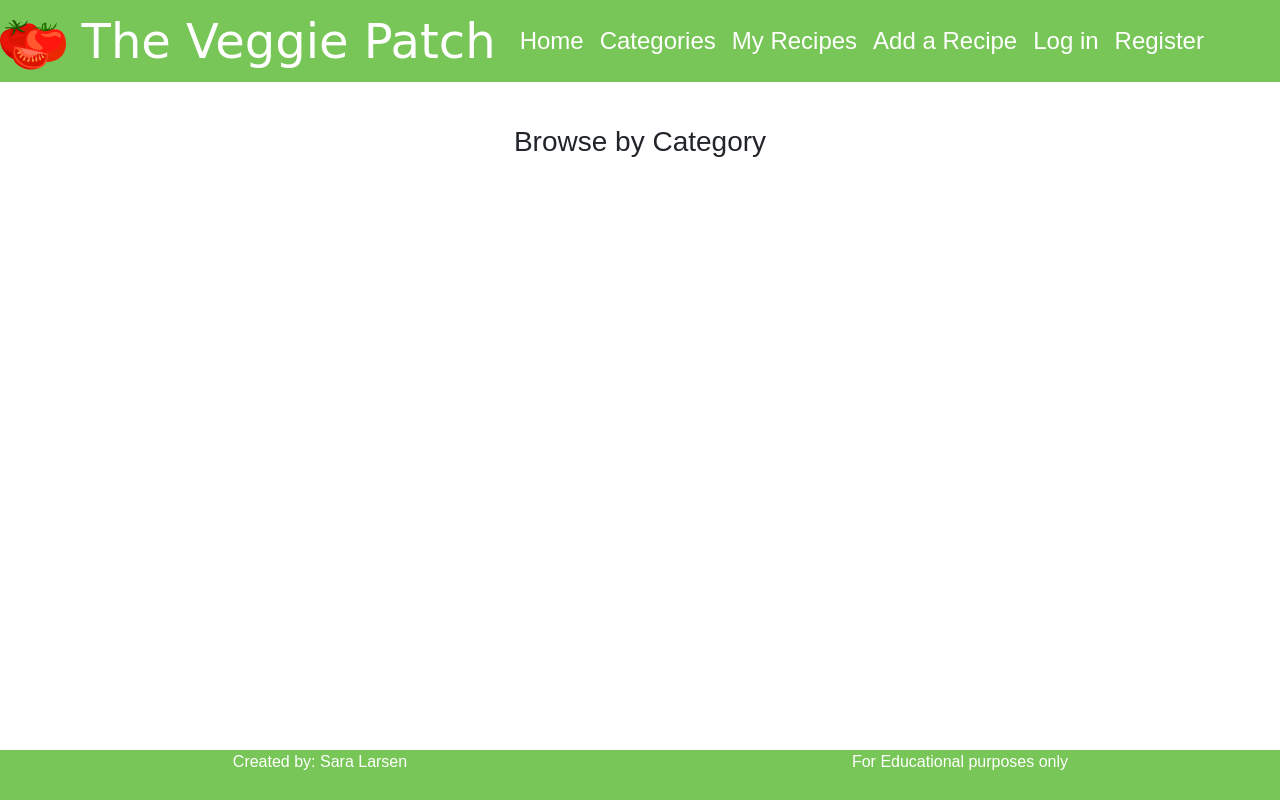
After one commit to Sarani1612/the-veggie-patch, a Flask app: page /mealtypes in a window 1280 px wide. The commit adds this page. Run offline with Flask 2, Linux system fonts and the light colour scheme; data that the repository does not hold is empty; some libraries are stand-ins or nearby versions; some web fonts are replaced.

Commit message:
fixed footer so it stays at the bottom

```diff
--- a/app.py
+++ b/app.py
@@ -13,7 +13,6 @@ app.config["MONGO_URI"] = os.environ.get("MONGO_URI")
 
 mongo = PyMongo(app)
 
-
 @app.route('/')
 @app.route('/index')
 def index():
@@ -26,6 +25,11 @@ def view_recipe(recipe_id):
     return render_template('viewrecipe.html', recipe=current_recipe)
 
 
+@app.route('/mealtypes')
+def mealtypes():
+    return render_template('mealtypes.html', mealtypes=mongo.db.mealtypes.find())
+
+
 if __name__ == '__main__':
     app.run(host=os.environ.get('IP'),
             port=int(os.environ.get('PORT')),
--- a/static/css/style.css
+++ b/static/css/style.css
@@ -4,6 +4,10 @@
 
 body{
     font-family: 'Cambay', sans-serif;
+    display: flex;
+    flex-direction: column;
+    min-height: 100vh;
+    text-align: center;
 }
 
 
@@ -27,6 +31,11 @@ body{
     color:rgb(255, 255, 255);
 }
 
+.main-content {
+    margin-top: 125px;
+    flex: 1;
+}
+
 /* Landing-page */
 .landing-page {
     background-image: url('../images/vegetables.jpg');
@@ -38,32 +47,25 @@ body{
     position: relative;
     height: 67vh;
     color: rgb(255, 255, 255);
-    text-align: center;
 }
 
 h1 {
     font-family: 'Just Another Hand', cursive;
     font-size: 7rem;
-    margin: 100px auto 0;
 }
 
 h2 {
     font-size: 3.5rem;
-    margin: auto;
 }
 
 .recipe-img {
     width: 100%;
-    max-height: 70%;
+    height: 10rem;
     object-fit: cover;
 }
 
 
 /* Recipe View */
-.recipe-title {
-    margin-top: 100px;
-    text-align: center;
-}
 
 .recipe-border {
     border-right: solid rgb(0,0,0,0.25) 1px
--- a/templates/base.html
+++ b/templates/base.html
@@ -16,7 +16,7 @@
 
 <body>
 	<nav class="navbar fixed-top navbar-expand-lg navbar-dark nav-custom">
-		<a class="navbar-brand" href="#">
+		<a class="navbar-brand" href="{{ url_for('index') }}">
 			<img src="{{ url_for('static', filename='images/logo.png') }}" class="d-inline-block" alt="Logo">
             The Veggie Patch
         </a>
@@ -25,8 +25,8 @@
 	    </button>
 			<div class="collapse navbar-collapse" id="navbarNavAltMarkup">
 				<div class="navbar-nav nav-elements">
-					<a class="nav-item nav-link active" href="#">Home <span class="sr-only">(current)</span></a>
-					<a class="nav-item nav-link" href="#">Categories</a>
+					<a class="nav-item nav-link active" href="{{ url_for('index') }}">Home <span class="sr-only">(current)</span></a>
+					<a class="nav-item nav-link" href="{{ url_for('mealtypes') }}">Categories</a>
 					<a class="nav-item nav-link" href="#">My Recipes</a>
 					<a class="nav-item nav-link" href="#">Add a Recipe</a>
 					<a class="nav-item nav-link" href="#">Log in</a>
--- a/templates/categories.html
+++ /dev/null
@@ -1,6 +0,0 @@
-{% extends 'base.html' %}
-
-{% block content %}
-
-
-{% endblock %}
--- /dev/null
+++ b/templates/mealtypes.html
@@ -0,0 +1,19 @@
+{% extends 'base.html' %}
+
+{% block content %}
+
+<div class="main-content">
+	<h3>Browse by Category</h3>
+	<section class="row">
+		{% for meal in mealtypes %}
+		<div class="card col-md-4 col-lg-3 border-success card-div">
+			<img src="{{ meal.meal_url }}" class="card-img-top recipe-img" alt="{{ meal.mealtype }}">
+			<div class="card-body">
+				<h5 class="card-title"><a href="#" class="stretched-link">{{ meal.mealtype }}</a></h5>
+			</div>
+		</div>
+        {% endfor %}
+	</section>
+</div>
+
+{% endblock %}
```
Also changed, not shown: templates/index.html (+5 -5 lines), templates/viewrecipe.html (+3 -4 lines).
